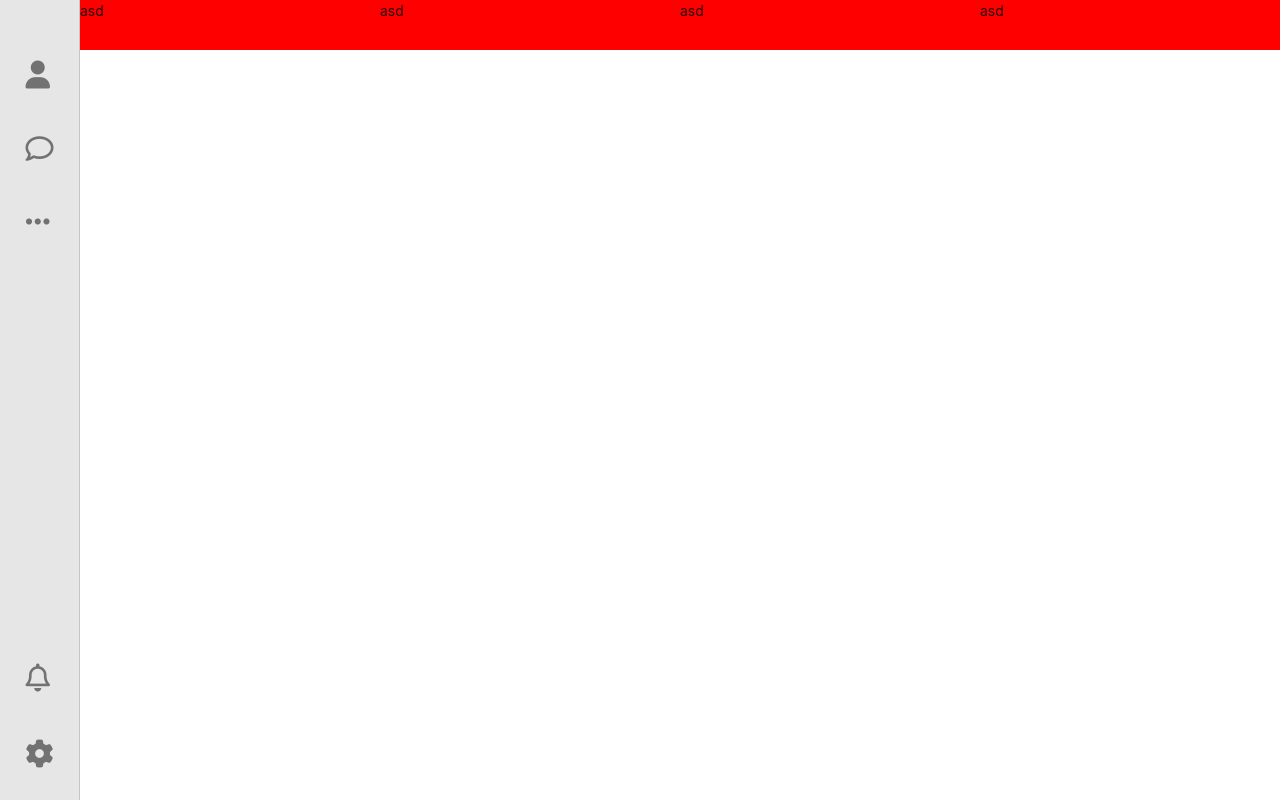
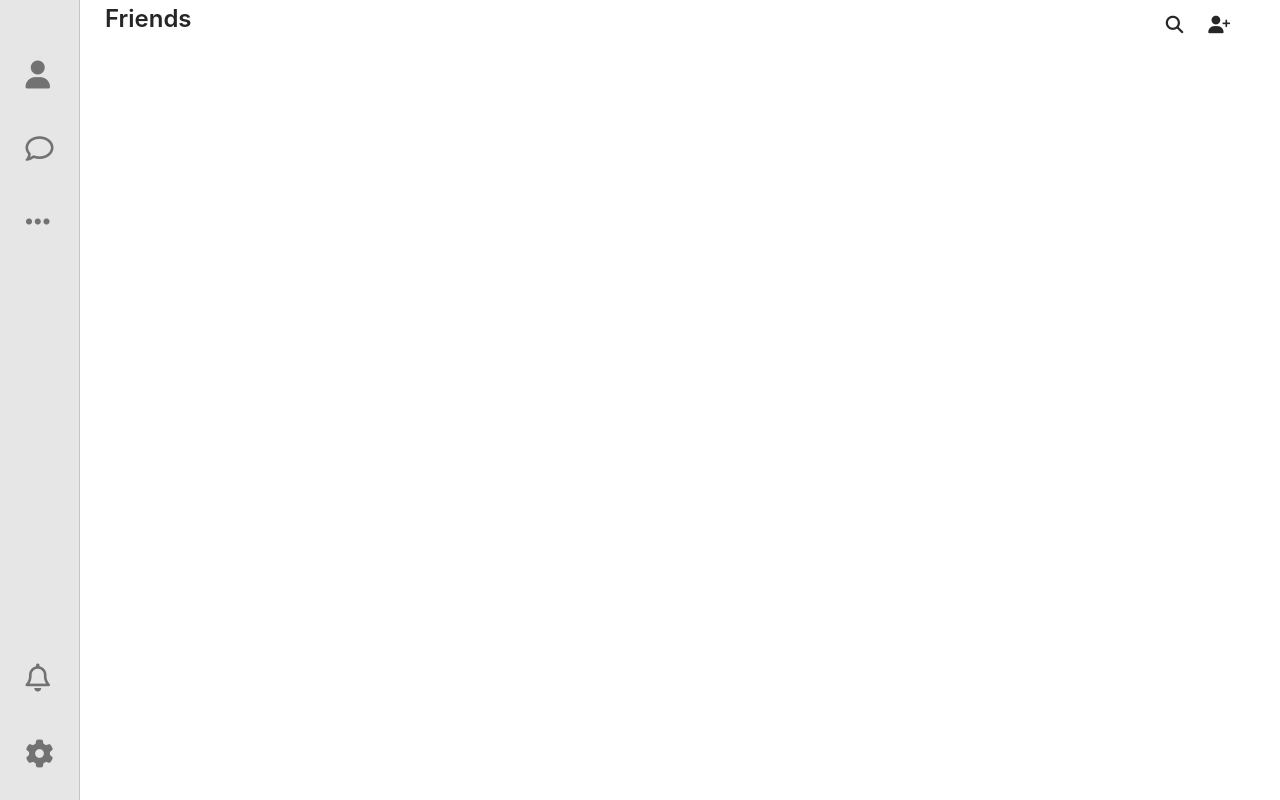
Before and after one commit to sh981013s/KakaoTalk, a React (Create React App) app: page / in a window 1280 px wide. Built offline with nearby package versions, Linux system fonts and the light colour scheme.

Commit message:
mainpage header styles added

```diff
--- a/src/component/Header.js
+++ b/src/component/Header.js
@@ -27,10 +27,11 @@ function Header(props) {
             <KakaoModal showModal={showModal} contents={'아 좋아'}/>
         </div>*/
 		<header className="screenHeader">
-			<div>asd</div>
-			<div>asd</div>
-			<div>asd</div>
-			<div>asd</div>
+			<h1 className='screenHeaderTitle'>Friends</h1>
+			<div className="screenHeaderIcons">
+				<span><i className="fas fa-search fa-lg"></i></span>
+				<span><i className="fas fa-user-plus fa-lg"></i></span>
+			</div>
 		</header>
 	);
 }
--- a/src/resources/css/mainpage/componenets/Header.css
+++ b/src/resources/css/mainpage/componenets/Header.css
@@ -1,15 +1,17 @@
 .screenHeader {
     width: 100%;
-    height: 50px;
-    padding-left: 8rem;
-    background-color: red;
+    height: 5rem;
     display: flex;
-    flex-wrap: wrap;
-
-    /*gap : 500px;*/
+    justify-content: space-between;
+    align-items: center;
+    padding: 2.5rem 2.5rem 2.5rem 10.5rem;
 }
 
-.screenHeader div{
-    flex-grow: 1;
-    /*margin-right: 900px;*/
+.screenHeaderTitle {
+    font-size: 2.4rem;
+    font-weight: 600;
 }
+
+.screenHeaderIcons span {
+    margin-right: 2.5rem;
+}
```
